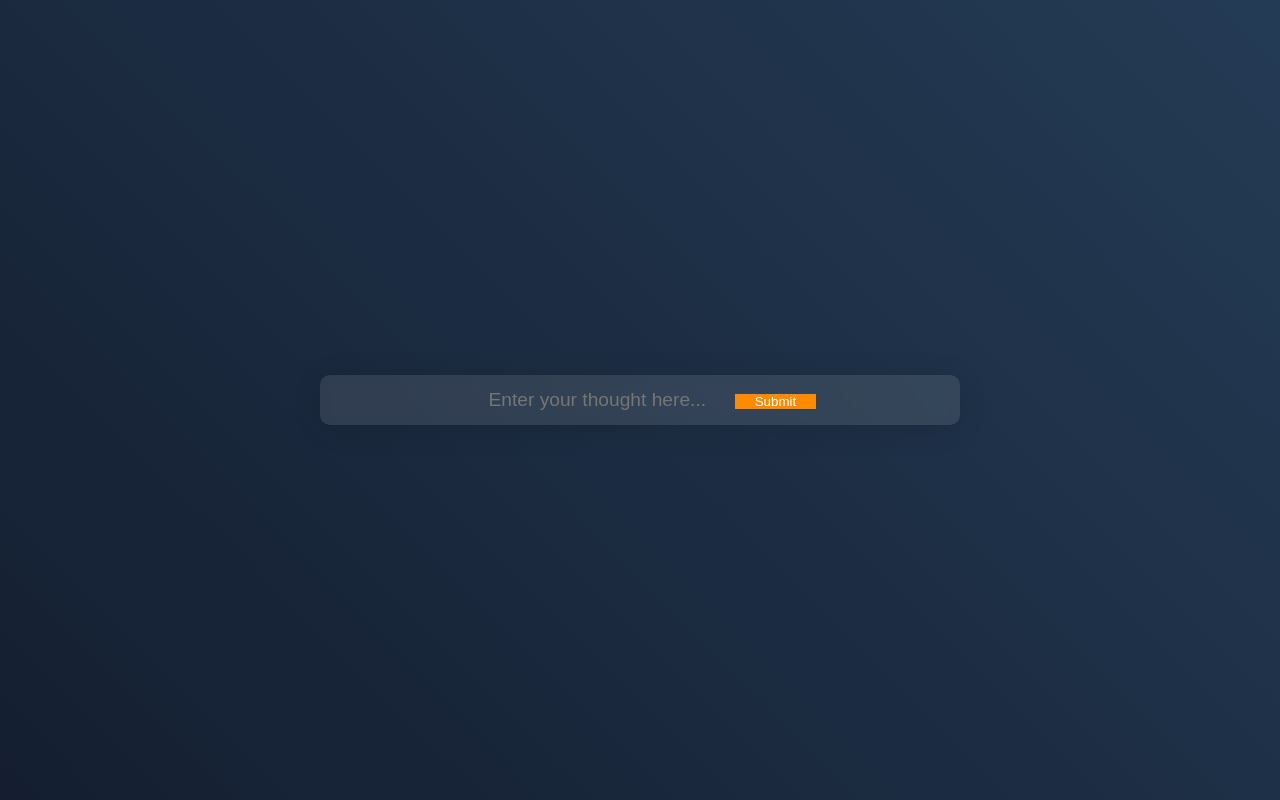
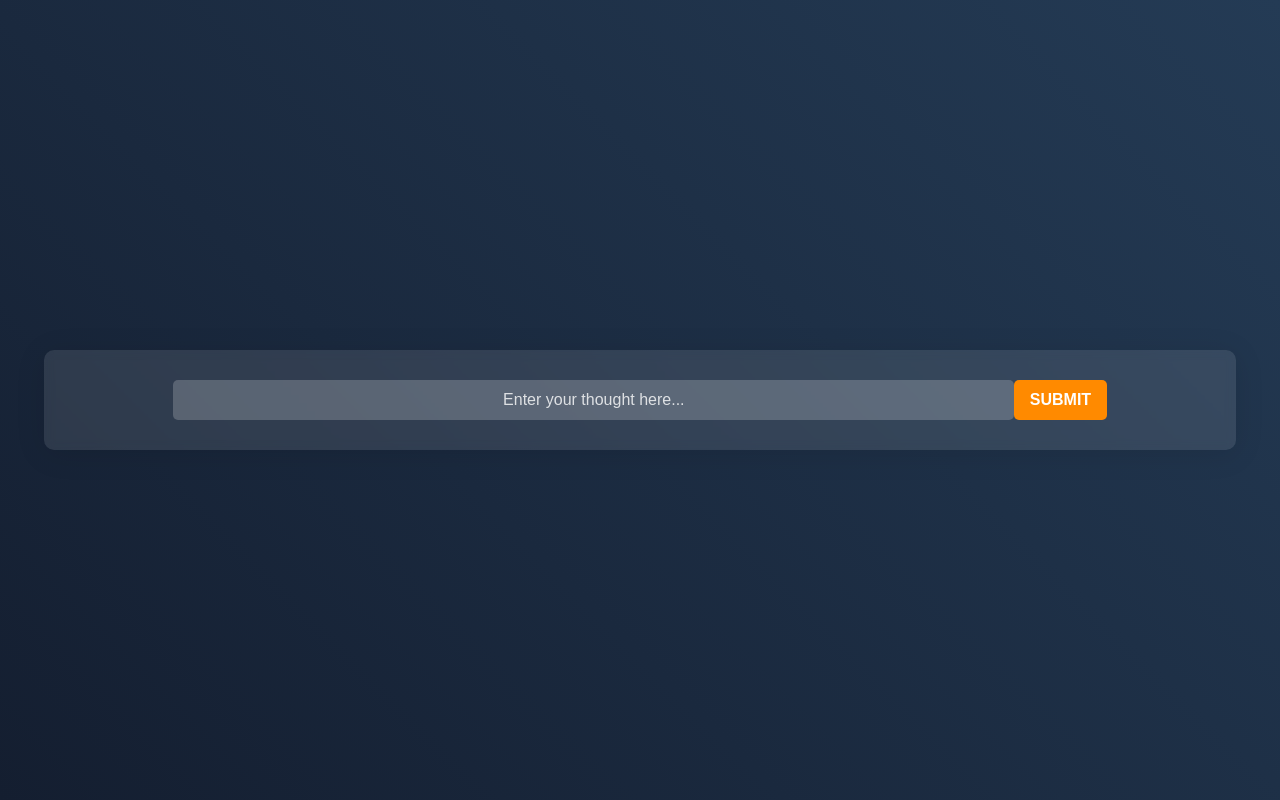
Before and after one commit to AndrewGuadi/positivevoid-website, a Flask app: page / in a window 1280 px wide. Run offline with Flask 3, Linux system fonts and the light colour scheme.

Commit message:
css deals

```diff
--- a/static/css/index-styles.css
+++ b/static/css/index-styles.css
@@ -10,14 +10,17 @@ body {
     height: 100vh;
     background: linear-gradient(45deg, #141e30, #243b55);
     color: #ffffff;
+    overflow: hidden; /* Prevents the page from scrolling */
 }
 
 .container {
     display: flex;
+    flex-direction: column;
     justify-content: center;
     align-items: center;
-    width: 50%;
-    height: 50px;
+    width: 90%;
+    max-width: 500px; /* Max width for larger screens */
+    padding: 20px;
     background-color: rgba(255, 255, 255, 0.1);
     border-radius: 10px;
     box-shadow: 0 4px 30px rgba(0, 0, 0, 0.1);
@@ -25,28 +28,58 @@ body {
 }
 
 input[type="text"], button {
-    height: 100%;
+    width: 100%;
+    height: 40px;
+    margin: 10px 0;
     border: none;
     outline: none;
     padding: 0 10px;
+    font-size: 1em;
+    border-radius: 5px;
 }
 
 input[type="text"] {
-    flex-grow: 1;
-    background: transparent;
+    background: rgba(255, 255, 255, 0.2);
     color: #ffffff;
-    font-size: 1.2em;
     text-align: center;
 }
 
+input[type="text"]::placeholder {
+    color: #ffffff;
+    opacity: 0.8;
+}
+
 button {
-    padding: 0 20px;
     background: #ff8a00;
     color: #fff;
     cursor: pointer;
     transition: background 0.3s;
+    text-transform: uppercase;
+    font-weight: bold;
+    width:100%;
 }
 
 button:hover {
     background: #e52e71;
 }
+
+
+
+@media screen and (min-width:768px) {
+
+    .container, #user_form{
+        max-width: 95vw;
+    }
+
+    .container form{
+        display:flex;
+    }
+
+    .container input{
+        width:65vw;
+    }
+
+    .container button{
+        width:10%;
+    }
+}
--- a/templates/index.html
+++ b/templates/index.html
@@ -5,6 +5,15 @@
     <meta name="viewport" content="width=device-width, initial-scale=1.0">
     <title>We Are The World</title>
     <link rel="stylesheet" href="{{ url_for('static', filename='css/index-styles.css') }}">
+</head>
+<body>
+    <div class="container">
+        <form action="/" method="post" onsubmit="return validateForm()" id="user_form">
+            <input type="hidden" id="validationToken" name="validationToken">
+            <input type="text" name="thought" placeholder="Enter your thought here..." required>
+            <button type="submit">Submit</button>
+        </form>
+    </div>
     <script>
         // Function to set a validation token
         function setValidationToken() {
@@ -24,14 +33,5 @@
 
         window.onload = setValidationToken;
     </script>
-</head>
-<body>
-    <div class="container">
-        <form action="/" method="post" onsubmit="return validateForm()">
-            <input type="hidden" id="validationToken" name="validationToken">
-            <input type="text" name="thought" placeholder="Enter your thought here..." required>
-            <button type="submit">Submit</button>
-        </form>
-    </div>
 </body>
 </html>
```
